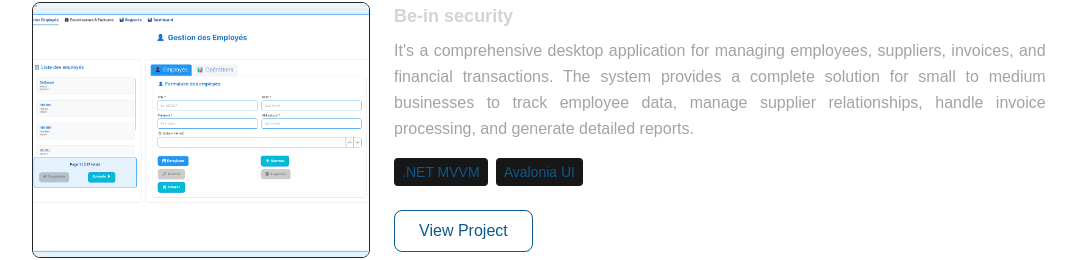
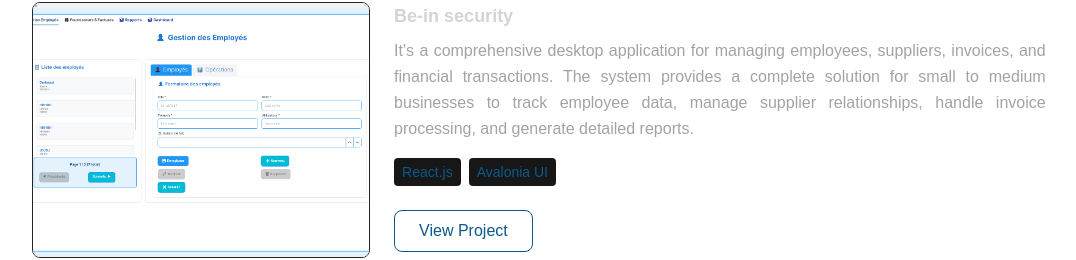
Before and after one commit to Derkaoui05/project1, a React (Vite) app: page / in a window 1280 px wide. Shown: the part 3960-4220 px from the top of the page, without its empty margins (101-1177 px from the left). Built offline with nearby package versions, Linux system fonts and the light colour scheme; a web font is replaced by a local one.

Commit message:
add project bein

```diff
--- a/src/data/projects.js
+++ b/src/data/projects.js
@@ -10,7 +10,7 @@ export const PROJECTS = [
     url: '#',
     description:
       "It's a comprehensive desktop application for managing employees, suppliers, invoices, and financial transactions. The system provides a complete solution for small to medium businesses to track employee data, manage supplier relationships, handle invoice processing, and generate detailed reports.",
-    technologies: ['.NET MVVM', 'Avalonia UI'],
+    technologies: ['React.js', 'Avalonia UI'],
     status: 'complete',
   },
   {
```
